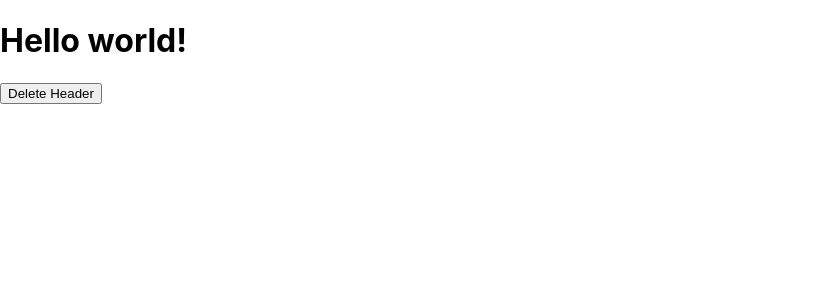
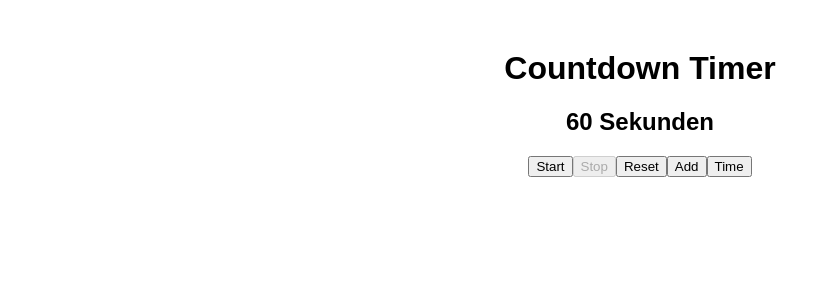
Before and after one commit to Yul-Leonardo/Website, a React (Create React App) app in the folder ylrg/: page / in a window 1280 px wide. Shown: the top 300 px of the page, without its empty margins (0-839 px from the left). Built offline with nearby package versions, Linux system fonts and the light colour scheme.

Commit message:
Updated!

```diff
--- a/ylrg/package.json
+++ b/ylrg/package.json
@@ -8,7 +8,7 @@
     "@testing-library/user-event": "^13.5.0",
     "react": "^18.2.0",
     "react-dom": "^18.2.0",
-    "react-scripts": "5.0.1",
+    "react-scripts": "^5.0.1",
     "web-vitals": "^2.1.4"
   },
   "scripts": {
--- a/ylrg/src/App.js
+++ b/ylrg/src/App.js
@@ -1,195 +1,64 @@
-import React from 'react';
+import { useState, useEffect } from 'react';
 import ReactDOM from 'react-dom/client';
 //import Car from './Car.jsx';
 import './App.css';
 
 function App() {
 
-    //const myElement = <h1>React is {5+5} times better with JSX </h1>;
+  function Timer() {
+    const [timeLeft, setTimeLeft] = useState(60); // Startwert: 60 Sekunden
+    const [isRunning, setIsRunning] = useState(false);
+    const [texto, setTexto] = useState(null);
 
-    //const myElement = (
-      //<ul>
-        //<li>Apples</li>
-        //<li>Banana</li>
-        //<li>Pears</li>
-      //</ul>
-    //)
+    useEffect(() => {
+      if (!isRunning) return;
 
-    //const myElement = <input type="text" />;
+      const interval = setInterval(() => {
+        setTimeLeft((prevTime) => (prevTime > 0 ? prevTime - 1 : 0));
+      }, 1000);
 
-    //const myElement = <h1 className='myclass'>Hello World</h1>
+      // Cleanup-Funktion
+      return () => clearInterval(interval);
+    }, [isRunning]);
 
-    //const x = 10;
-    //let text = "Goodbye";
-    //if (x < 10) {
-      //text = "Hello"
-    //}
+    const setTime = () => {
+      setTexto(<h1>Sekunde: {timeLeft}</h1>)
 
-    //const myElement = <h1>{text}</h1>
+    };
 
-    //const x = 10;
+    const startTimer = () => setIsRunning(true);
+    const stopTimer = () => setIsRunning(false);
+    const resetTimer = () => {
+      setIsRunning(false);
+      setTimeLeft(60); // Zurücksetzen auf 60 Sekunden
+    };
 
-    //const myElement = <h1>{(x) < 10 ? "Hello" : "Goodbye"}</h1>;
+    const addSeconds = () => setTimeLeft((timeLeft) => timeLeft + 10);
 
-    //const root = ReactDOM.createRoot(document.getElementById('root'));
-    //root.render(myElement);
-
-    //class Car extends React.Component{
-      //render() {
-        //return <h2>Hi, I am a Car!</h2>
-      //}
-    //}
-
-    //function Car(props) {
-      //return <h2> I am a {props.color} Car! </h2>;
-    //}
-
-    //function Garage() {
-      //return (
-        //<>
-          //<h1>Who lives in my Garage?</h1>
-          //<Car />
-        //</>
-      //)
-    //}
-
-    //class Car extends React.Component {
-
-      //constructor() {
-        //super();
-        //this.state = {color: "red"};
-      //}
-      //render() {
-        //return <h2>I am a {this.state.color} Car!</h2>
-      //}
-    //}
-
-    //class Car extends React.Component {
-
-      //constructor(props) {
-        //super(props);
-        //this.state = {color: "red"};
-      //}
-      //render() {
-        //return <h2>I am a {this.props.model} Car!</h2>
-      //}
-    //}
-
-    //class Car extends React.Component {
-      //render() {
-        //return <h2>I am a Car!</h2>
-      //}
-    //}
-
-    //class Garage extends React.Component {
-      //render() {
-        //return (
-          //<div>
-            //<h1>Who lives in my Garage?</h1>
-            //<Car />
-          //</div>
-        //)
-      //}
-    //}
-
-    //class Car extends React.Component {
-      //constructor(props) {
-        //super(props);
-      //this.state = {
-        //brand: "Ford",
-        //model: "Mustang",
-        //color: "red",
-        //year: 1964
-      //};
-    //}
-
-    //changeColor = () => {
-      //this.setState({color: "blue"});
-    //}
-      //render() {
-        //return (
-          //<div>
-            //<h1>My {this.state.brand} Car</h1>
-            //<p>
-              //It is a {this.state.color}
-              //{this.state.model}
-              //from {this.state.year}.
-            //</p>
-            //<button
-              //type="button"
-              //onClick={this.changeColor}
-            //>Change color</button>
-          //</div>
-        //)
-      //}
-    //}
-
-    class Container extends React.Component {
-      constructor(props) {
-        super(props);
-        this.state = {show : true};
-      }
-      //static getDerivedStateFromProps(props, state) {
-        //return {favoritecolor : props.favcol};
-      //}
-
-      //shouldComponentUpdate() {
-        //return true;
-      //}
-
-      //changeColor = () => {
-        //this.setState({favoritecolor: "blue"})
-      //}
-
-      //componentDidMount() {
-        //setTimeout(() => {
-          //this.setState({favoritecolor: "yellow"})
-        //}, 1000)
-      //}
-
-      //getSnapshotBeforeUpdate(prevProps, prevState) {
-        //document.getElementById("div1").innerHTML =
-        //"Before the update, the favorite was " + prevState.favoritecolor;
-      //}
-
-      //componentDidUpdate() {
-        //document.getElementById("mydiv").innerHTML =
-        //"The updated favourite is" + this.state.favoritecolor;
-      //}
-
-      delHeader = () => {
-        this.setState({show: false});
-      }
-
-      render() {
-        let myheader;
-        if (this.state.show) {
-          myheader = <Child />;
-        };
     return (
+      <div style={{ textAlign: "center", fontFamily: "Arial", marginTop: "50px" }}>
+        <h1>Countdown Timer</h1>
+        <h2>{timeLeft} Sekunden</h2>
+        <button onClick={startTimer} disabled={isRunning}>
+          Start
+        </button>
+        <button onClick={stopTimer} disabled={!isRunning}>
+          Stop
+        </button>
+        <button onClick={resetTimer}>Reset</button>
+        <button onClick={addSeconds}>Add</button>
+        <button onClick={setTime}>Time</button>
         <div>
-            {myheader}
-            <button type='button' onClick={this.delHeader}>Delete Header</button>
+          {texto}
+        </div>
       </div>
     );
-      }
-    }
-
-    class Child extends React.Component {
-      componentWillUnmount() {
-        alert("The component named Header is about to be unmounted.");
-      }
-      render() {
-        return(
-          <h1>Hello world!</h1>
-        );
-      }
   }
 
 
 
   const root = ReactDOM.createRoot(document.getElementById('root'));
-    root.render(<Container />);
+  root.render(<Timer />);
 }
 
 export default App;
```
Also changed, not shown: 1 other file (tests, documents, lock files or other folders). Lines whose indentation alone changed are shown as unchanged.
